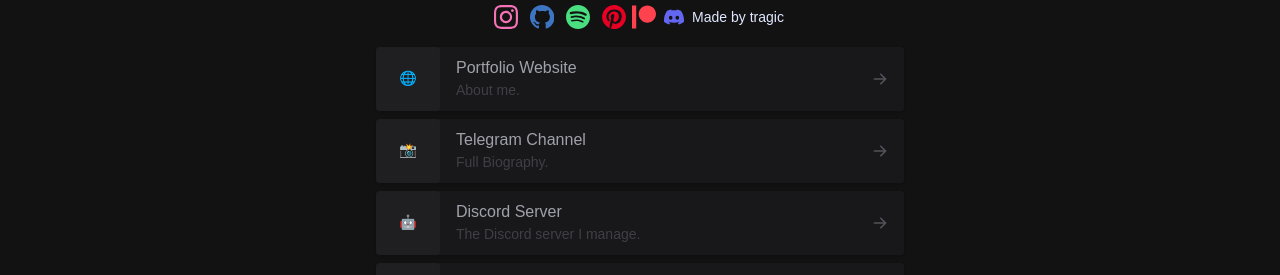
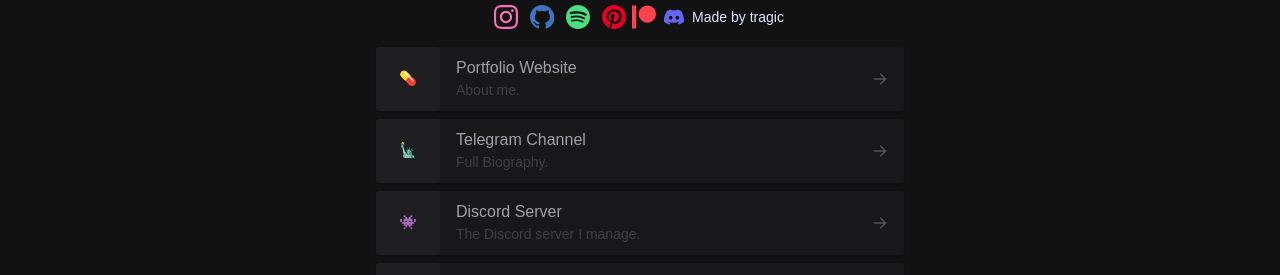
Before and after one commit to artaabedi/Personal-Bio, a Next.js app: page / in a window 1280 px wide. Shown: the part 423-698 px from the top of the page. Built offline with nearby package versions, Linux system fonts and the light colour scheme; no server answers.

Commit message:
Update index.tsx

```diff
--- a/pages/index.tsx
+++ b/pages/index.tsx
@@ -194,7 +194,7 @@ export default function Home() {
                               <span className="relative mt-2 flex w-full flex-row items-center justify-between rounded bg-zinc-900 text-sm leading-tight">
                                 <div className="flex items-center justify-center">
                                   <div className="flex h-16 w-16 items-center justify-center rounded bg-zinc-800 bg-opacity-50">
-                                    <span className="">🌐</span>
+                                    <span className="">💊</span>
                                   </div>
                                   <div className="mx-4 flex flex-col">
                                     <span
@@ -238,7 +238,7 @@ export default function Home() {
                               <span className="relative mt-2 flex w-full flex-row items-center justify-between rounded bg-zinc-900 text-sm leading-tight">
                                 <div className="flex items-center justify-center">
                                   <div className="flex h-16 w-16 items-center justify-center rounded bg-zinc-800 bg-opacity-50">
-                                    <span className=""> 📸 </span>
+                                    <span className="">🗽</span>
                                   </div>
                                   <div className="mx-4 flex flex-col">
                                     <span
@@ -282,7 +282,7 @@ export default function Home() {
                               <span className="relative mt-2 flex w-full flex-row items-center justify-between rounded bg-zinc-900 text-sm leading-tight">
                                 <div className="flex items-center justify-center">
                                   <div className="flex h-16 w-16 items-center justify-center rounded bg-zinc-800 bg-opacity-50">
-                                    <span className=""> 🤖 </span>
+                                    <span className="">👾</span>
                                   </div>
                                   <div className="mx-4 flex flex-col">
                                     <span
@@ -326,7 +326,7 @@ export default function Home() {
                               <span className="relative mt-2 flex w-full flex-row items-center justify-between rounded bg-zinc-900 text-sm leading-tight">
                                 <div className="flex items-center justify-center">
                                   <div className="flex h-16 w-16 items-center justify-center rounded bg-zinc-800 bg-opacity-50">
-                                    <span className=""> 🎮 </span>
+                                    <span className="">🎮</span>
                                   </div>
                                   <div className="mx-4 flex flex-col">
                                     <span
```
